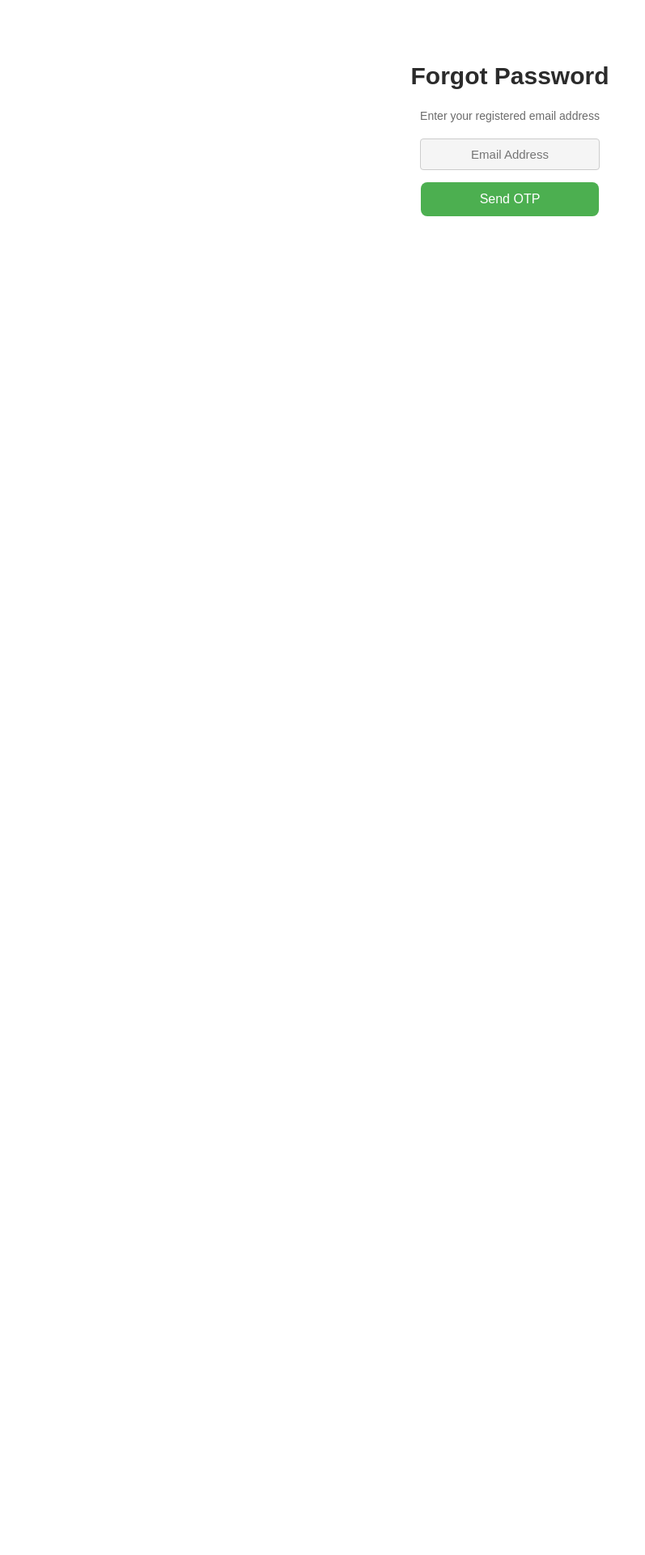
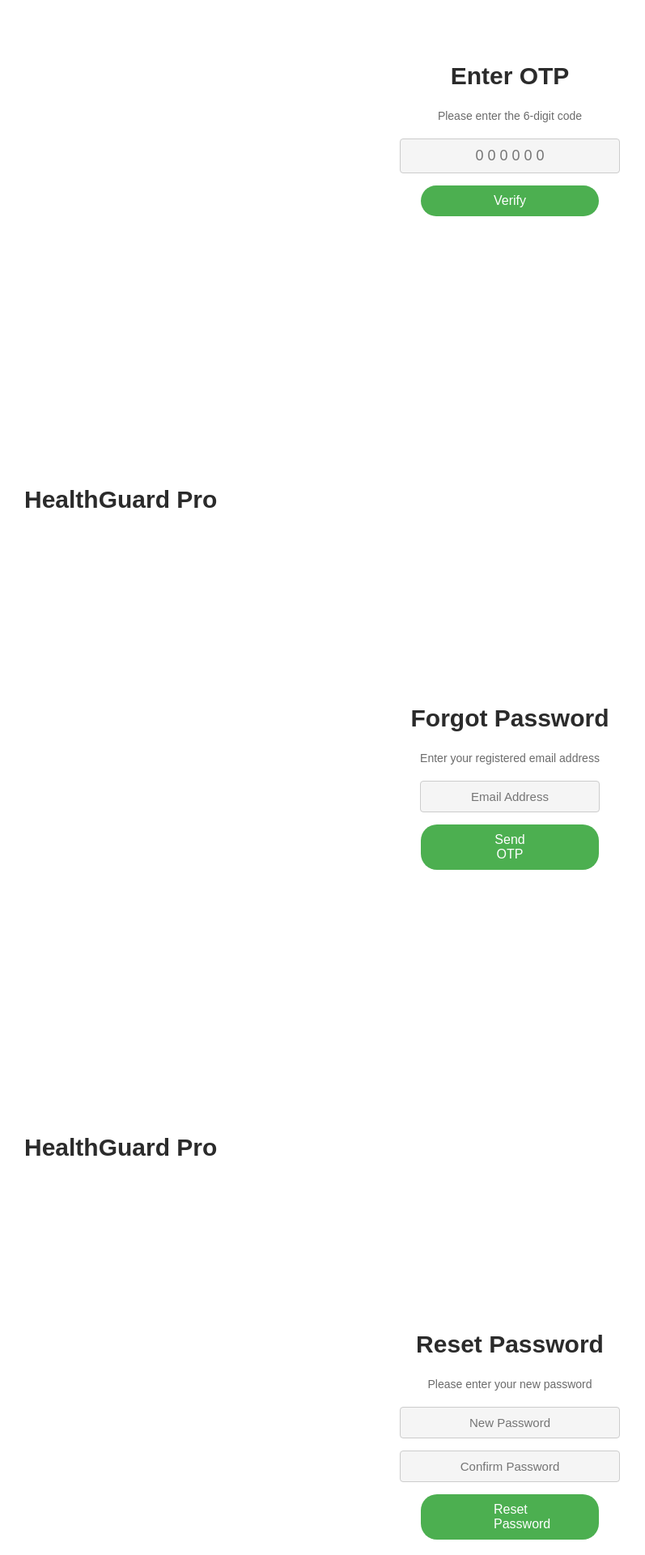
Before and after one commit to springboardmentor103/HealthGuardPro_Infosys_Internship_Oct2024_Team_02, a React (Create React App) app in the folder frontend/: page /reset-password in a window 1280 px wide. Shown: the part 240-2160 px from the top of the page at 81% size, without its empty margins (10-807 px from the left). Before the commit the page ends 800 px from the top, so only its background shows below. Built offline with nearby package versions, Linux system fonts and the light colour scheme.

Commit message:
created a forgot password page

```diff
--- a/frontend/src/App.js
+++ b/frontend/src/App.js
@@ -1,10 +1,16 @@
 import React from 'react';
+import OtpVerification from "./pages/otpverification";
 import ForgotPassword from './pages/forgotpassword';
+import ResetPassword from './pages/resetpassword';
+
 
 function App() {
   return (
     <div className="App">
+      <OtpVerification />
       <ForgotPassword />
+      <ResetPassword />
+
     </div>
   );
 }
--- /dev/null
+++ b/frontend/src/otpverification.css
@@ -0,0 +1,72 @@
+body,html {
+  margin: 0;
+  padding: 0;
+  box-sizing: border-box;
+  font-family: Arial, sans-serif;
+  background-color: #ffffff;
+  height: 100%;
+}
+
+.container {
+  display: flex;
+  flex-direction: column;
+  align-items: center;
+  justify-content: center;
+  height: 100vh;
+  position: relative;
+}
+
+.heading {
+  position: absolute;
+  top: 40px;
+  left: 40px;
+  font-size: 30px;
+  font-weight: bold;
+  color: #2b2b2b;
+  margin: 0;
+}
+
+.otp {
+  font-size: 30px;
+  color: #2b2b2b;
+  font-weight: bold;
+  margin-bottom: 10px;
+}
+
+.enter {
+  font-size: 14px;
+  color: #6b6b6b;
+  margin-bottom: 20px;
+}
+
+.otp-input {
+  width: 200px;
+  padding: 10px;
+  font-size: 18px;
+  text-align: center;
+  border: 1px solid #ccc;
+  border-radius: 4px;
+  outline: none;
+  margin-bottom: 15px;
+  background-color: #f5f5f5;
+}
+
+.otp-input:focus {
+  border-color: #4caf50;
+  box-shadow: 0 0 5px rgba(76, 175, 80, 0.5);
+}
+
+.verify-button {
+  padding: 10px 90px;
+  font-size: 16px;
+  color: white;
+  background-color: #4caf50;
+  border: none;
+  border-radius: 20px;
+  cursor: pointer;
+  transition: background-color 0.3s ease;
+}
+
+.verify-button:hover {
+  background-color: #45a049;
+}
--- a/frontend/src/pages/forgotpassword.js
+++ b/frontend/src/pages/forgotpassword.js
@@ -5,17 +5,13 @@ import '../forgotpassword.css';
 
 const ForgotPassword = () => {
   const [email, setEmail] = useState('');
-
   const handleInputChange = (e) => {
     setEmail(e.target.value);
   };
-
   const handleResetClick = () => {
     if (email) {
-      // Show success toast
       toast.success(`OTP sent to ${email}`);
     } else {
-      // Show error toast
       toast.error('Please enter a valid email address');
     }
   };
@@ -36,7 +32,6 @@ const ForgotPassword = () => {
       <button className="reset-button" id="reset-button" onClick={handleResetClick}>
         Send OTP
       </button>
-      {/* Toast container to display notifications */}
       <ToastContainer />
     </div>
   );
--- /dev/null
+++ b/frontend/src/pages/otpverification.js
@@ -0,0 +1,51 @@
+import React, { useState } from "react";
+import { ToastContainer, toast } from "react-toastify";
+import "react-toastify/dist/ReactToastify.css";
+import "../otpverification.css";
+
+const OtpVerification = () => {
+  const [otp, setOtp] = useState("");
+  const handleVerifyOtp = () => {
+    if (otp.length === 6 && /^\d{6}$/.test(otp)) {
+      toast.success(`OTP Verified: ${otp}`);
+    } else {
+      toast.error("Please enter a valid 6-digit OTP.");
+    }
+  };
+  const handleInputChange = (e) => {
+    const value = e.target.value.replace(/[^0-9]/g, "").slice(0, 6);
+    setOtp(value);
+  };
+
+  return (
+    <div className="container">
+      <ToastContainer
+        position="top-center"
+        autoClose={3000}
+        hideProgressBar
+        newestOnTop
+        closeOnClick
+        rtl={false}
+        pauseOnFocusLoss
+        draggable
+        pauseOnHover
+      />
+      <h1 className="heading">HealthGuard Pro</h1>
+      <h2 className="otp">Enter OTP</h2>
+      <p className="enter">Please enter the 6-digit code</p>
+      <input
+        type="text"
+        className="otp-input"
+        placeholder="0 0 0 0 0 0"
+        value={otp}
+        onChange={handleInputChange}
+        maxLength="6"
+      />
+      <button className="verify-button" onClick={handleVerifyOtp}>
+        Verify
+      </button>
+    </div>
+  );
+};
+
+export default OtpVerification;
--- /dev/null
+++ b/frontend/src/pages/resetpassword.js
@@ -0,0 +1,57 @@
+import React, { useState } from "react";
+import { ToastContainer, toast } from "react-toastify";
+import "react-toastify/dist/ReactToastify.css";
+import "../resetpassword.css";
+
+const ResetPassword = () => {
+
+  const [password, setPassword] = useState("");
+  const [confirmPassword, setConfirmPassword] = useState("");
+  const handleResetPassword = () => {
+    if (password.length >= 6 && password === confirmPassword) {
+      toast.success("Password reset successful.");
+    } else if (password !== confirmPassword) {
+      toast.error("Passwords do not match.");
+    } else {
+      toast.warning("Please enter a valid password.");
+    }
+  };
+
+  return (
+    <div className="container">
+      <ToastContainer
+        position="top-center"
+        autoClose={3000}
+        hideProgressBar
+        newestOnTop
+        closeOnClick
+        rtl={false}
+        pauseOnFocusLoss
+        draggable
+        pauseOnHover
+      />
+      <h1 className="heading">HealthGuard Pro</h1>
+      <h2 className="reset-password">Reset Password</h2>
+      <p className="enter">Please enter your new password</p>
+      <input
+        type="password"
+        className="password-input"
+        placeholder="New Password"
+        value={password}
+        onChange={(e) => setPassword(e.target.value)}
+      />
+      <input
+        type="password"
+        className="confirm-password-input"
+        placeholder="Confirm Password"
+        value={confirmPassword}
+        onChange={(e) => setConfirmPassword(e.target.value)}
+      />
+      <button className="reset-button" onClick={handleResetPassword}>
+        Reset Password
+      </button>
+    </div>
+  );
+};
+
+export default ResetPassword;
--- /dev/null
+++ b/frontend/src/resetpassword.css
@@ -0,0 +1,106 @@
+body,html {
+  margin: 0;
+  padding: 0;
+  box-sizing: border-box;
+  font-family: Arial, sans-serif;
+  background-color: #ffffff;
+  height: 100%;
+}
+
+.container {
+  display: flex;
+  flex-direction: column;
+  align-items: center;
+  justify-content: center;
+  height: 100vh;
+  position: relative;
+}
+
+.heading {
+  position: absolute;
+  top: 40px;
+  left: 40px;
+  font-size: 30px;
+  font-weight: bold;
+  color: #2b2b2b;
+  margin: 0;
+}
+
+.reset-password {
+  font-size: 30px;
+  color: #2b2b2b;
+  font-weight: bold;
+  margin-bottom: 10px;
+}
+
+.enter {
+  font-size: 14px;
+  color: #6b6b6b;
+  margin-bottom: 20px;
+}
+
+.otp-input {
+  width: 250px;
+  padding: 10px;
+  font-size: 18px;
+  text-align: center;
+  border: 1px solid #ccc;
+  border-radius: 4px;
+  outline: none;
+  margin-bottom: 15px;
+  background-color: #f5f5f5;
+}
+
+.otp-input:focus {
+  border-color: #4caf50;
+  box-shadow: 0 0 5px rgba(76, 175, 80, 0.5);
+}
+
+.password-input {
+  width: 250px;
+  padding: 10px;
+  font-size: 15px;
+  text-align: center;
+  border: 1px solid #ccc;
+  border-radius: 4px;
+  outline: none;
+  margin-bottom: 15px;
+  background-color: #f5f5f5;
+}
+
+.password-input:focus {
+  border-color: #4caf50;
+  box-shadow: 0 0 5px rgba(76, 175, 80, 0.5);
+}
+
+.confirm-password-input {
+  width: 250px;
+  padding: 10px;
+  font-size: 15px;
+  text-align: center;
+  border: 1px solid #ccc;
+  border-radius: 4px;
+  outline: none;
+  margin-bottom: 15px;
+  background-color: #f5f5f5;
+}
+
+.confirm-password-input:focus {
+  border-color: #4caf50;
+  box-shadow: 0 0 5px rgba(76, 175, 80, 0.5);
+}
+
+.reset-button {
+  padding: 10px 90px;
+  font-size: 16px;
+  color: white;
+  background-color: #4caf50;
+  border: none;
+  border-radius: 20px;
+  cursor: pointer;
+  transition: background-color 0.3s ease;
+}
+
+.reset-button:hover {
+  background-color: #45a049;
+}
```
